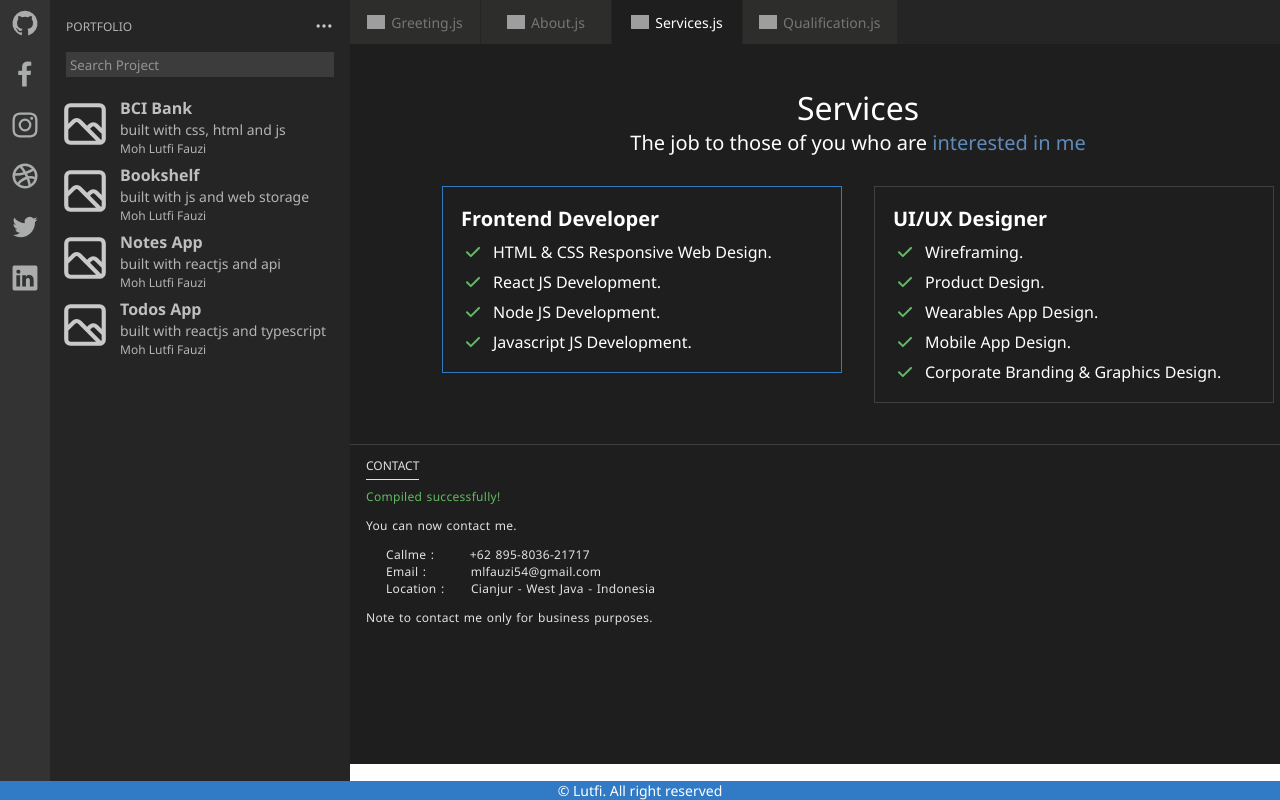
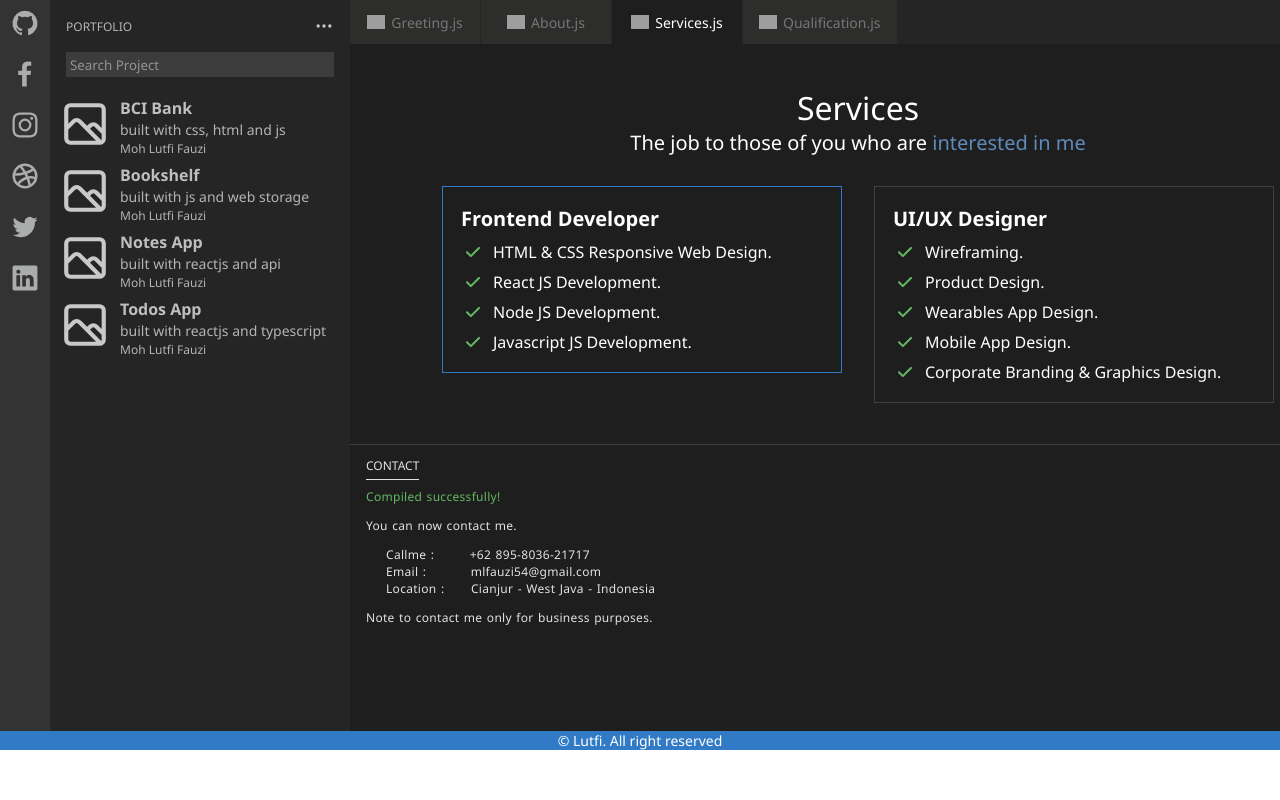
Before and after one commit to MohLutfiFauzi/MohLutfiFauzi.github.io, a React (Create React App) app: page /services in a window 1280 px wide. Shown: the top 800 px of the page. Built offline with nearby package versions, Linux system fonts and the light colour scheme; grey boxes are pictures that could not be loaded.

Commit message:
update protfolio

```diff
--- a/src/App.js
+++ b/src/App.js
@@ -19,6 +19,11 @@ import {
 const Container = styled.div`
     display: flex;
     justify-content: flex-start;
+    max-width: 1440px;
+    min-height: 660px;
+    max-height: 750px;
+    height: 100vh;
+    margin: auto;
     position: relative;
 `
 
--- a/src/component/Footer.jsx
+++ b/src/component/Footer.jsx
@@ -3,9 +3,9 @@ import styled from 'styled-components'
 
 const Container = styled.footer`
     background-color: #317AC6;
-    position: fixed;
+    position: absolute;
     bottom: 0;
-    width: 100vw;
+    width: 100%;
     text-align: center;
 `
 
--- a/src/component/Porfolio.jsx
+++ b/src/component/Porfolio.jsx
@@ -6,7 +6,7 @@ import { useState } from 'react'
 
 const Container = styled.div`
     min-width: 300px;
-    min-height: 100vh;
+    min-height: 100%;
     background-color: #252526;
 `
 
--- a/src/component/Sidebar.jsx
+++ b/src/component/Sidebar.jsx
@@ -4,7 +4,7 @@ import { UilGithub, UilInstagram, UilFacebookF, UilLinkedin, UilDribbble, UilTwi
 
 const Container = styled.aside`
     min-width: 50px;
-    min-height: 100vh;
+    min-height: 100%;
     background-color: #333;
     display: flex;
     flex-direction: column;
--- a/src/component/contact/ContainerContact.jsx
+++ b/src/component/contact/ContainerContact.jsx
@@ -2,7 +2,7 @@ import React from 'react'
 import styled from 'styled-components'
 
 const Container = styled.div`
-    flex-basis: 40%;
+    flex-basis: 50%;
     background-color: #1E1E1E;
     border-top: 1px solid #3F403F;
     padding: 12px 16px;
```
